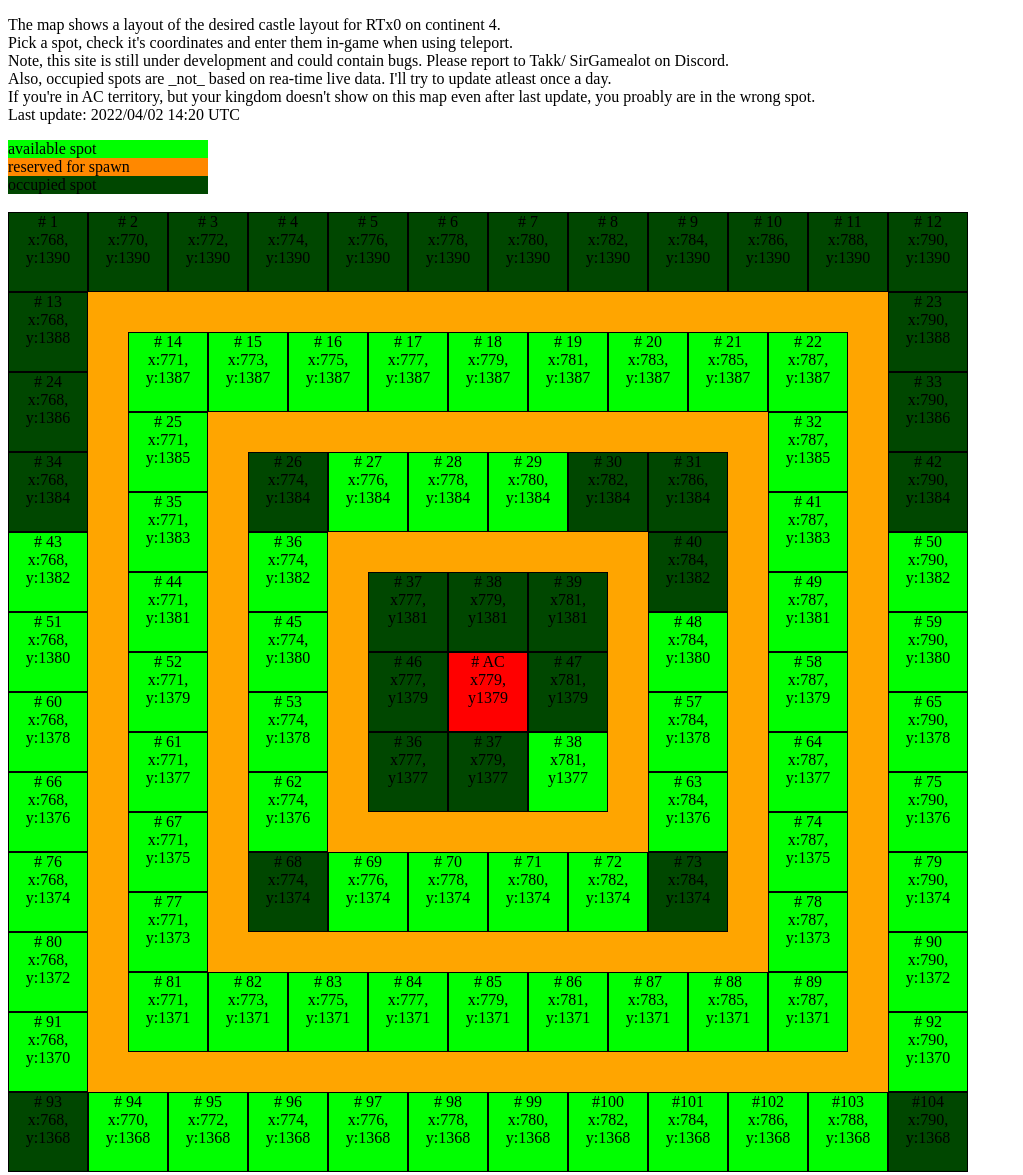
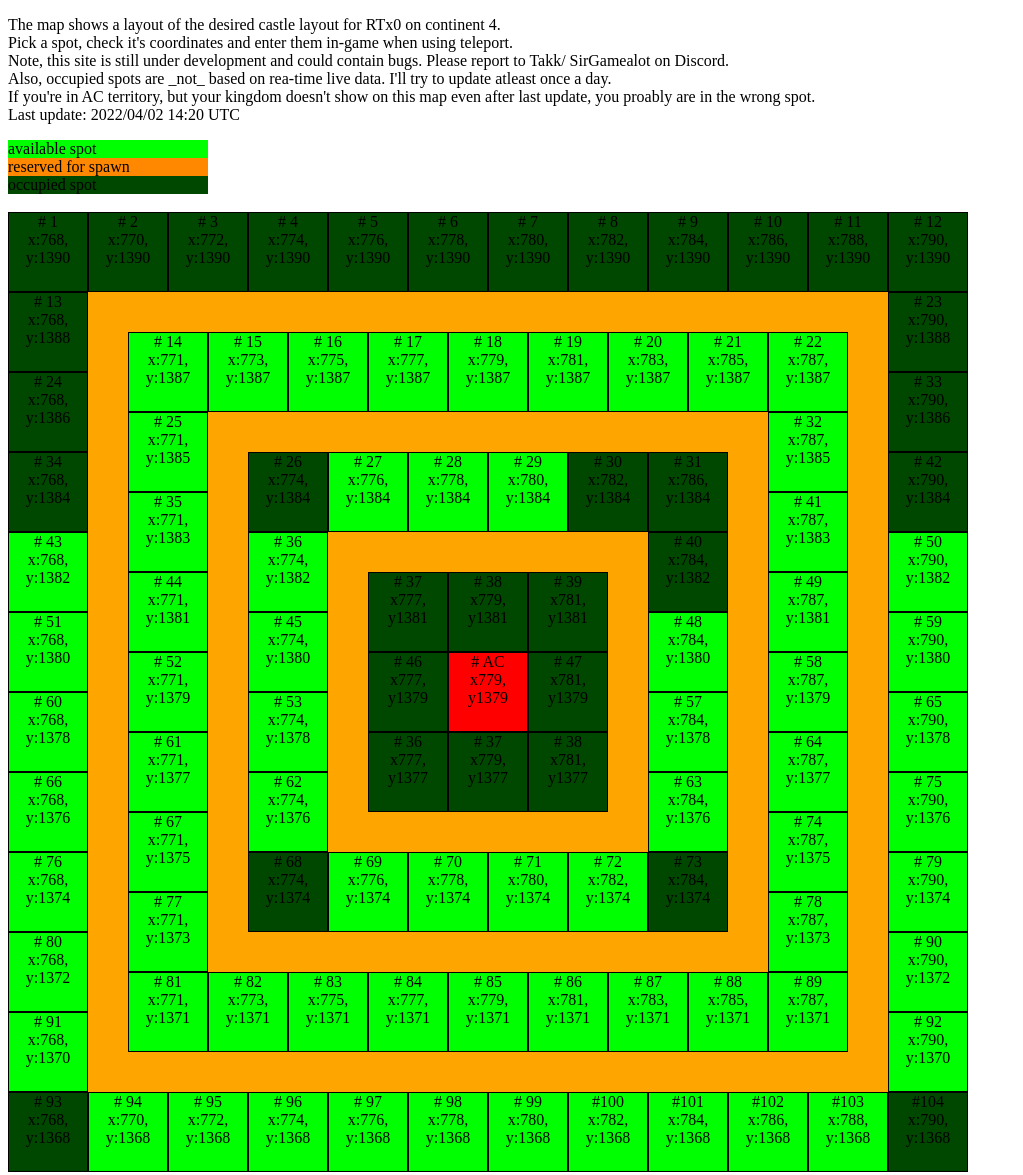
Before and after one commit to lokfan/c4_RTx0, a plain HTML site: page index.html in a window 1280 px wide. Shown: the whole page, without its empty margins (0-1023 px from the left). Drawn offline with Linux system fonts and the light colour scheme.

Commit message:
Update index.html

```diff
--- a/index.html
+++ b/index.html
@@ -165,7 +165,7 @@
   <div class="occupied" style="grid-column: 14/ span 2; grid-row: 12/ span 2;"># 47<br> x781, y1379</div>
   <div class="occupied" style="grid-column: 10/ span 2; grid-row: 14/ span 2;"># 36<br> x777, y1377</div>
   <div class="occupied" style="grid-column: 12/ span 2; grid-row: 14/ span 2;"># 37<br> x779, y1377</div>
-  <div class="free" style="grid-column: 14/ span 2; grid-row: 14/ span 2;"># 38<br> x781, y1377</div>
+  <div class="occupied" style="grid-column: 14/ span 2; grid-row: 14/ span 2;"># 38<br> x781, y1377</div>
 
 </div>
 </body>
```
